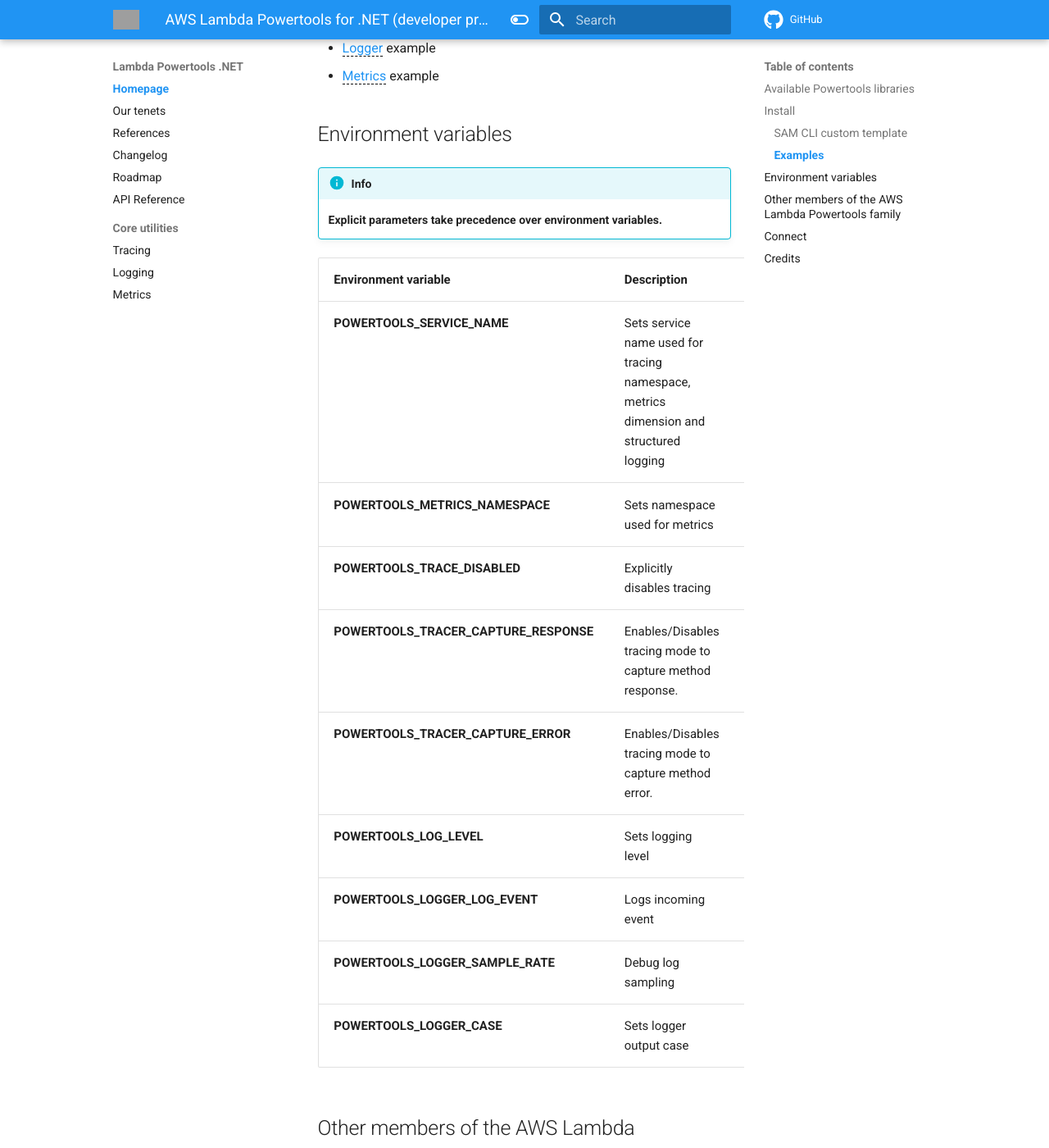
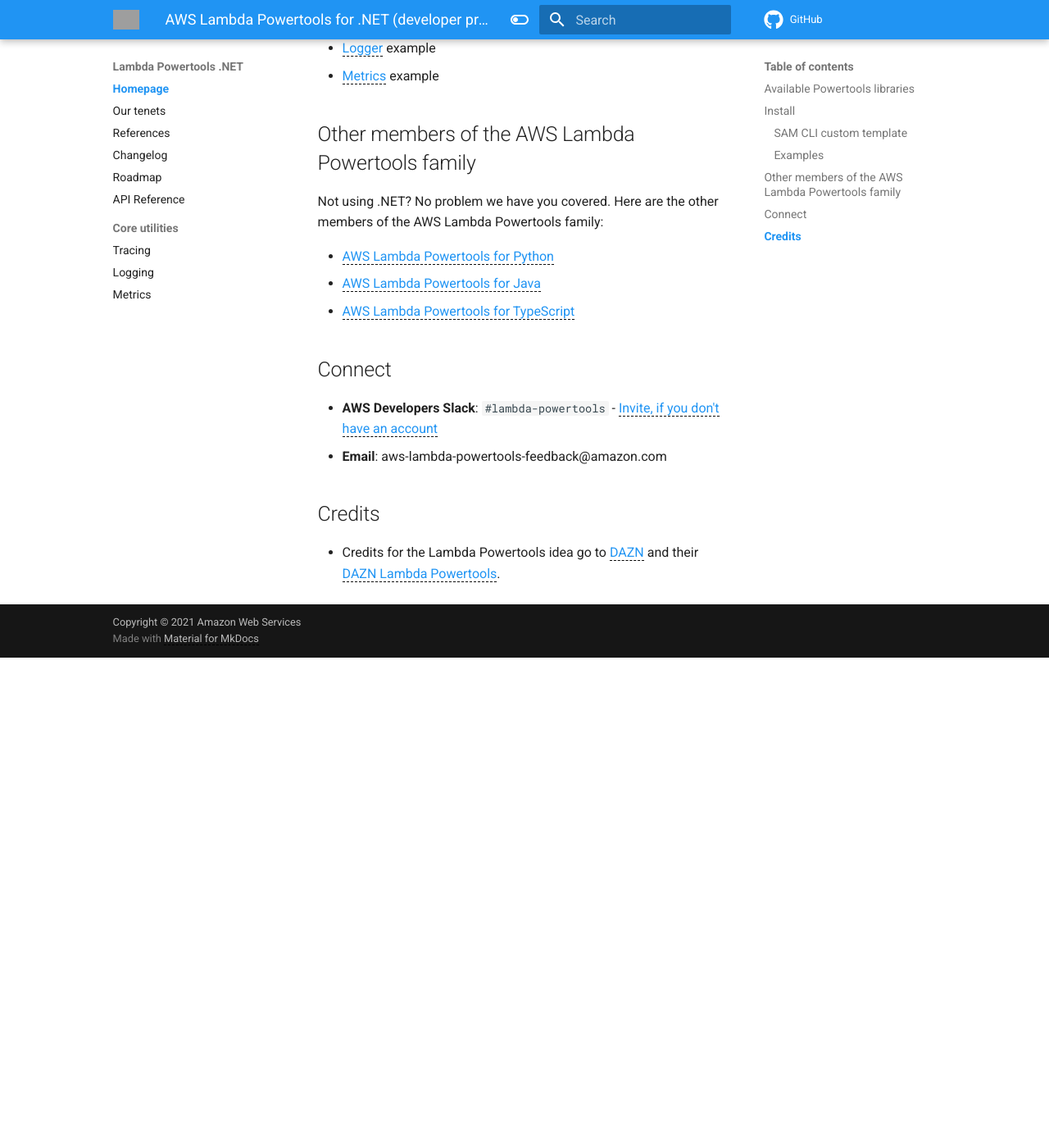
Before and after one commit to aws-powertools/powertools-lambda-dotnet, an MkDocs documentation site: the page built from docs/index.md, in a window 1280 px wide and 1400 px high, scrolled down 2115 px. Shown: the whole window at 82% size. Built offline with MkDocs 1.6.1 and Material for MkDocs 9.7.7, drawn with Linux system fonts in a browser that asks for light colours; a script that is not in the unit is left out; comment, search, counter and statistics services are not loaded; the version menu is left out; after the commit the page ends 2917 px from its top, so only the background shows below that; grey boxes are pictures that could not be loaded.

Commit message:
move environment variable table to references

```diff
--- a/docs/index.md
+++ b/docs/index.md
@@ -66,24 +66,6 @@
 * [Logger](https://github.com/awslabs/aws-lambda-powertools-dotnet/tree/main/examples/logger/){target="_blank"} example
 * [Metrics](https://github.com/awslabs/aws-lambda-powertools-dotnet/tree/main/examples/metrics/){target="_blank"} example
 
-## Environment variables
-
-!!! info
-    **Explicit parameters take precedence over environment variables.**
-
-| Environment variable | Description | Utility | Default |
-| ------------------------------------------------- | --------------------------------------------------------------------------------- | --------------------------------------------------------------------------------- | ------------------------------------------------- |
-| **POWERTOOLS_SERVICE_NAME** | Sets service name used for tracing namespace, metrics dimension and structured logging | All | `"service_undefined"` |
-| **POWERTOOLS_METRICS_NAMESPACE** | Sets namespace used for metrics | [Metrics](./core/metrics) | `Null` |
-| **POWERTOOLS_TRACE_DISABLED** | Explicitly disables tracing | [Tracing](./core/tracer) | `false` |
-| **POWERTOOLS_TRACER_CAPTURE_RESPONSE** | Enables/Disables tracing mode to capture method response. | [Tracing](./core/tracer) | `true` |
-| **POWERTOOLS_TRACER_CAPTURE_ERROR** | Enables/Disables tracing mode to capture method error. | [Tracing](./core/tracer) | `true` |
-| **POWERTOOLS_LOG_LEVEL** | Sets logging level | [Logging](./core/logger) | `Information` |
-| **POWERTOOLS_LOGGER_LOG_EVENT** | Logs incoming event | [Logging](./core/logger) | `false` |
-| **POWERTOOLS_LOGGER_SAMPLE_RATE** | Debug log sampling | [Logging](./core/logger) | `0` |
-| **POWERTOOLS_LOGGER_CASE** | Sets logger output case | [Logging](./core/logger) | `SnakeCase` |
-
-
 ## Other members of the AWS Lambda Powertools family
 
 Not using .NET? No problem we have you covered. Here are the other members of the AWS Lambda Powertools family:
```
Also changed, not shown: docs/references.md (+7 -6 lines).
